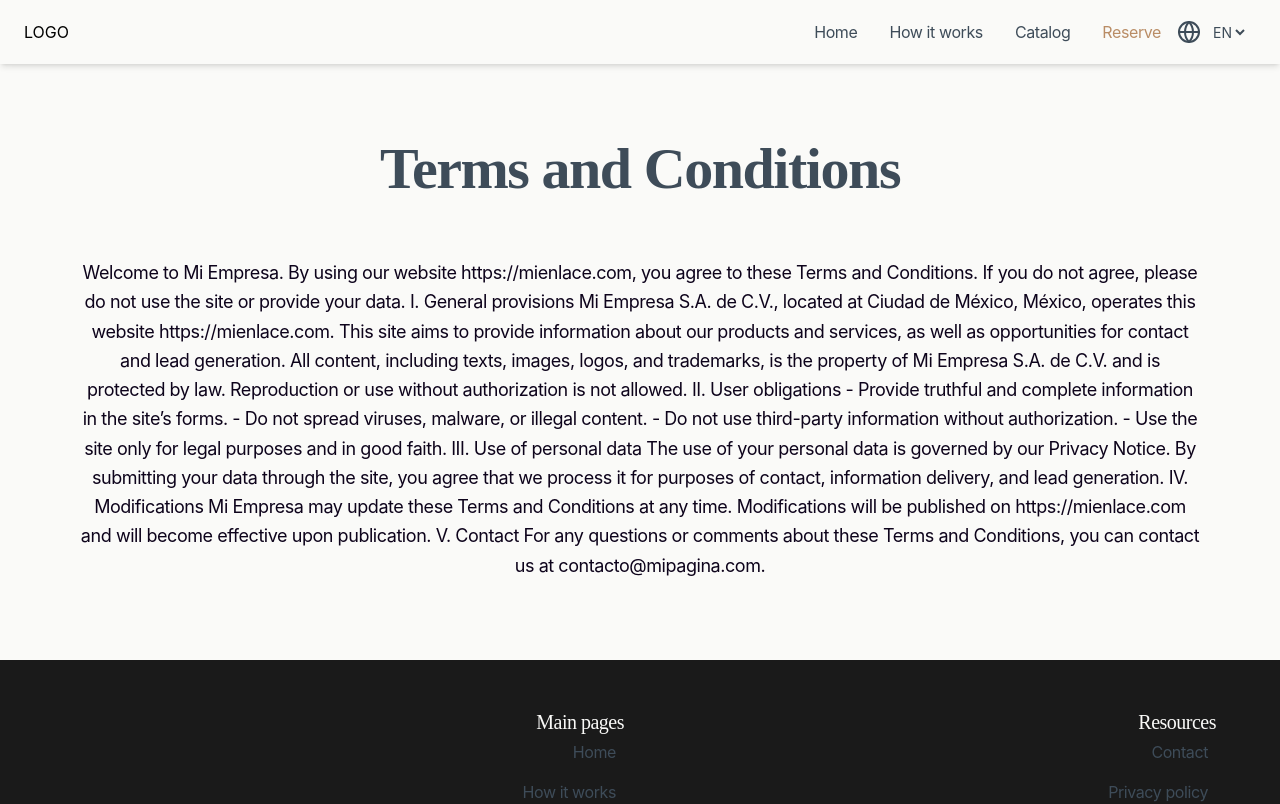
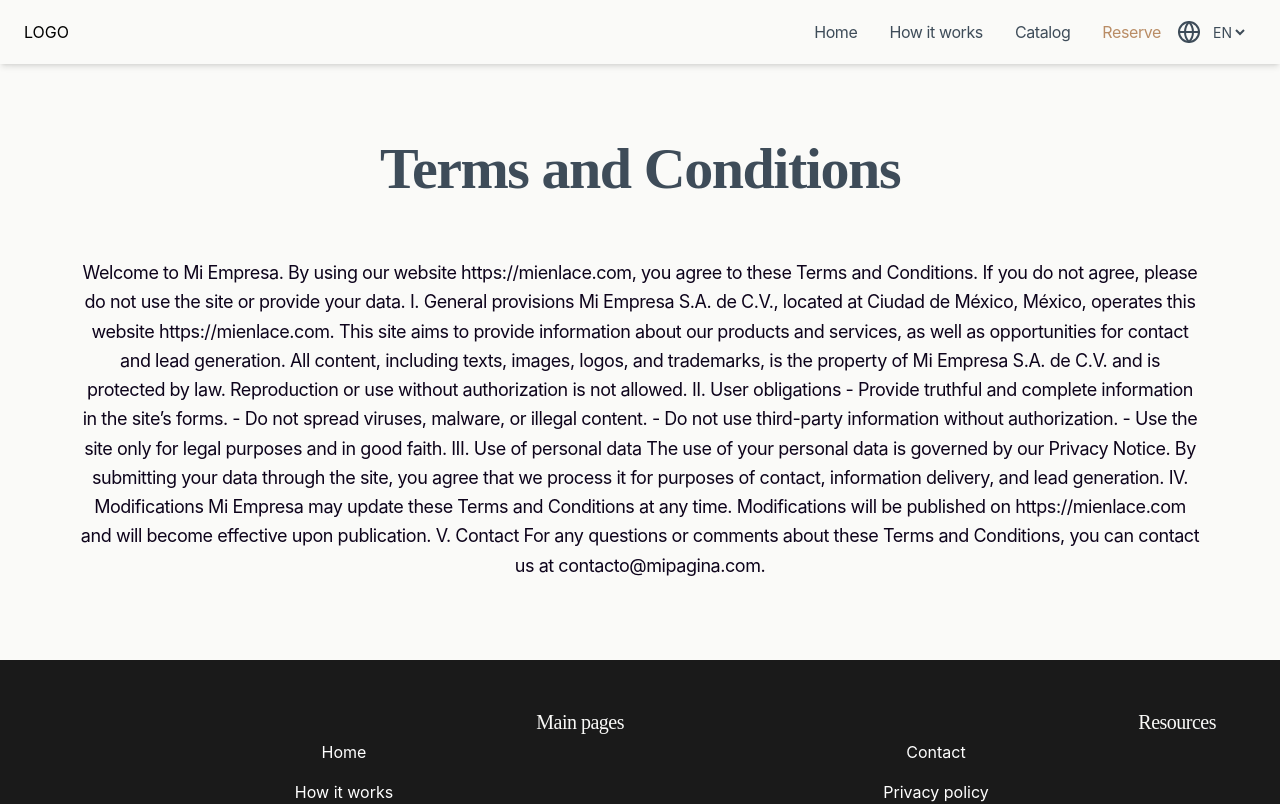
Before and after one commit to omarbramirez/muebleria-mvp, a Next.js app in the folder frontend/: page /en/terms in a window 1280 px wide. Shown: the top 804 px of the page. Built offline with nearby package versions, Linux system fonts and the light colour scheme.

Commit message:
type corrected on footer

```diff
--- a/frontend/src/app/components/Footer.tsx
+++ b/frontend/src/app/components/Footer.tsx
@@ -24,11 +24,11 @@ export default function Footer() {
                 <ul aria-labelledby={section.section} className="space-y-2">
                   {section.links.map((link) => (
                     <li key={`${link.href}`}>
-                      <LinkItem
+                      <a
                         href={`${link.href}`}
                       >
                         {t(link.name)} {/* label traducido */}
-                      </LinkItem>
+                      </a>
                     </li>
                   ))}
                 </ul>
```
